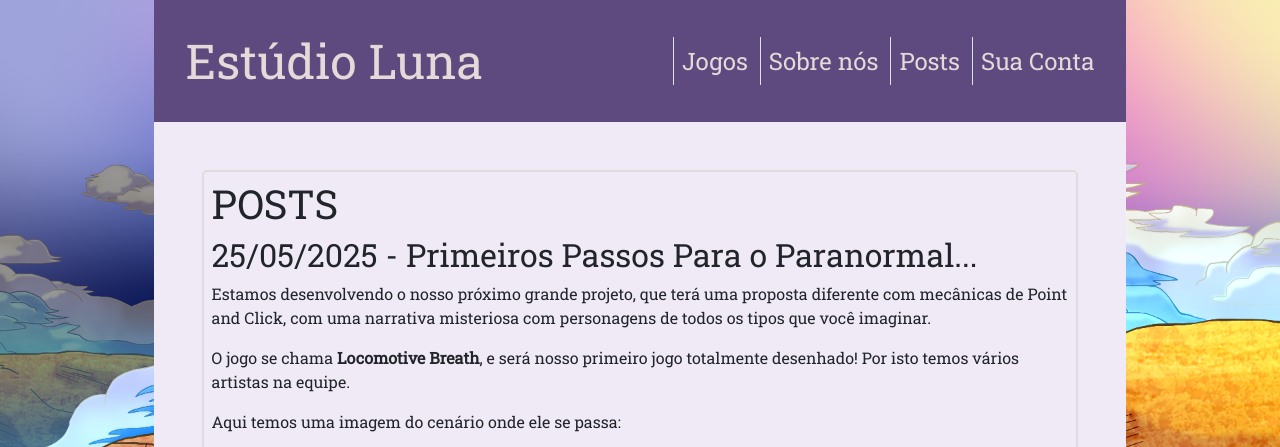
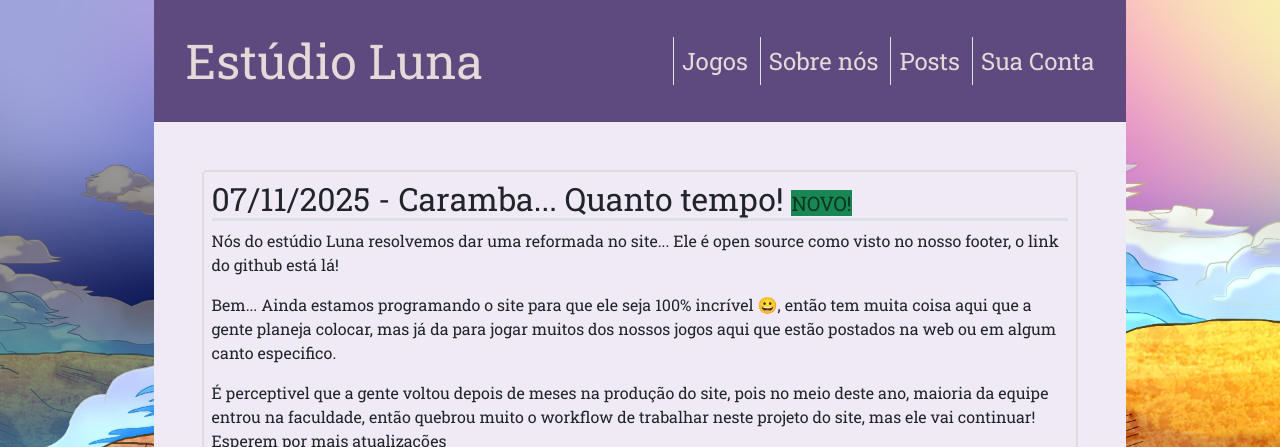
Before and after one commit to JkDeltaz/estudio-luna, a Flask app: page /posts in a window 1280 px wide. Shown: the top 447 px of the page. Run offline with Flask 3, Linux system fonts and the light colour scheme; a user stored in the database is signed in.

Commit message:
style: adição de gifs, e alguns detalhes estéticos.

```diff
--- a/src/static/css/main.css
+++ b/src/static/css/main.css
@@ -12,6 +12,15 @@
     position: relative;
 }
 
+.chronobg {
+    background-image:
+        linear-gradient(to top, rgba(0, 0, 0, 0.8), rgba(0, 0, 0, 0.2)),
+        url('https://art.ngfiles.com/images/7138000/7138105_2554181_shinejazz_untitled-7138105.d5a0656e976ae9ca3ee51da5308716f1.webp?f1761247630');
+    background-size: cover;       /* cobre toda a tela */
+    background-position: center;  /* centraliza */
+    background-repeat: no-repeat;
+    position: relative;
+}
 
 .nav {
     background-color: #5E4A7E;
--- a/src/templates/base.html
+++ b/src/templates/base.html
@@ -3,7 +3,7 @@
 <head>
     <meta charset="UTF-8">
     <meta name="viewport" content="width=device-width, initial-scale=1.0">
-        <title> HOME </title>
+        <title> LUNA </title>
         <link rel="icon" type="https://harvstrom.neocities.org/fabiocon2.png"
         href="https://harvstrom.neocities.org/fabiocon2.png">
     <link rel="static/css/main.css">
--- a/src/templates/pages/posts.html
+++ b/src/templates/pages/posts.html
@@ -1,30 +1,54 @@
 {% extends 'base.html' %}
 {% block main %}
+<main class="">
+
+
     <section class="novidades p-2 m-5">
-    <h1> POSTS</h1>
      <article>
-        <h2>25/05/2025 - Primeiros Passos Para o Paranormal...</h2>
-        <p>Estamos desenvolvendo o nosso próximo grande projeto, que terá uma proposta diferente
-            com mecânicas de Point and Click, com uma narrativa misteriosa com personagens
-            de todos os tipos que você imaginar.
+        <h2 class="border-3 border-bottom"> 07/11/2025 - Caramba... Quanto tempo! <span class="fs-5 text-success-emphasis bg-success"> NOVO! </span></h2>
+        <p> Nós do estúdio Luna resolvemos dar uma reformada no site... Ele é open source como visto no nosso footer, o link do github está lá!</p>
+        <p> Bem... Ainda estamos programando o site para que ele seja 100% incrível 😀, então tem muita coisa aqui que a gente planeja colocar, mas já da para
+            jogar muitos dos nossos jogos aqui que estão postados na web ou em algum canto especifico. </p>
+        <p> É perceptivel que a gente voltou depois de meses na produção do site, pois no meio deste ano, maioria da equipe entrou na faculdade, então quebrou muito
+            o workflow de trabalhar neste projeto do site, mas ele vai continuar! Esperem por mais atualizações </p>
+     </article>
+        <article class="mt-5">
+            <h2 class="border-3 border-bottom">26/05/2025 - Alterações em algumas partes do site</h2>
+            <p>Ontem nós descobrimos várias funcionalidades para o progresso do site, conseguiremos em breve
+               adicionar a portabilidades de alguns jogos para poderem ser jogados por aqui mesmo!
             </p>
+            <div class="flex">
+                <div class="left">
                     <p>
-            O jogo se chama <b>Locomotive Breath</b>, e será nosso primeiro jogo totalmente
-            desenhado! Por isto temos vários artistas na equipe.
+                        Se você quiser testar um jogo nosso <i>(cujo ele não é um lançamento oficial ao público)</i>
+                        vá até ao botão de "Jogos" e veja o último jogo de lá, uma grande supresa!
                     </p>
+                </div>
+                <div class="right">
                     <p>
-            Aqui temos uma imagem do cenário onde ele se passa:
+                        O jogo não é oficial pois é um projeto escolar que foi feito a fins acadêmicos.
+                        Ele está aqui apenas para poder testar se o site consegue rodar os jogos ou não.
                     </p>
-        <div class="section">
-            <img src="https://harvstrom.neocities.org/bg23.webp" width="300" height="200" alt="Cenário">
+                </div>
             </div>
             <p>
-            Enfim, não podemos mostrar muito, queremos que seja uma surpresa bem legal
-            para todos que forem jogar. Até a próxima leak!
+                <b>Em breve a página estará 100% completa! Até a próxima!</b>
             </p>
         </article>
+        <article class="mt-5">
+            <h2 class="border-3 border-bottom">22/05/2025 - Lançamento oficial de Locomotive Breath!</h2>
+            <p>Confira agora o novo projeto da equipe! Um jogo bem misterioso e esquisito sobre comércio
+                de artefatos mágicos, macabros e as vezes até mesmo perigosos. Demo gratuita no link abaixo.
+                <a id="link" href="https://unistory.neocities.org" >Obtenha a demo gratuita!</a>
+            </p>
+        </article>
+             <article class="mt-5">
+            <h2 class="border-3 border-bottom">22/05/2025 - Site Oficial!</h2>
+            <p>Outra coisa é que agora temos um site próprio, não é legal? </p>
+        </article>
     </section>
+</main>
 {% endblock %}
-</body>
+
 
 </html>
```
Also changed, not shown: src/templates/index.html (+20 -45 lines), src/templates/pages/conta.html (+17 -11 lines), src/instance/dados.db, src/static/images/chronoruptura/arvore.gif (added), src/static/images/chronoruptura/arvore2.gif (added), src/static/images/chronoruptura/demoniraptor_2.gif (added), src/static/images/chronoruptura/fogueira.gif (added). Lines whose indentation alone changed are shown as unchanged.
